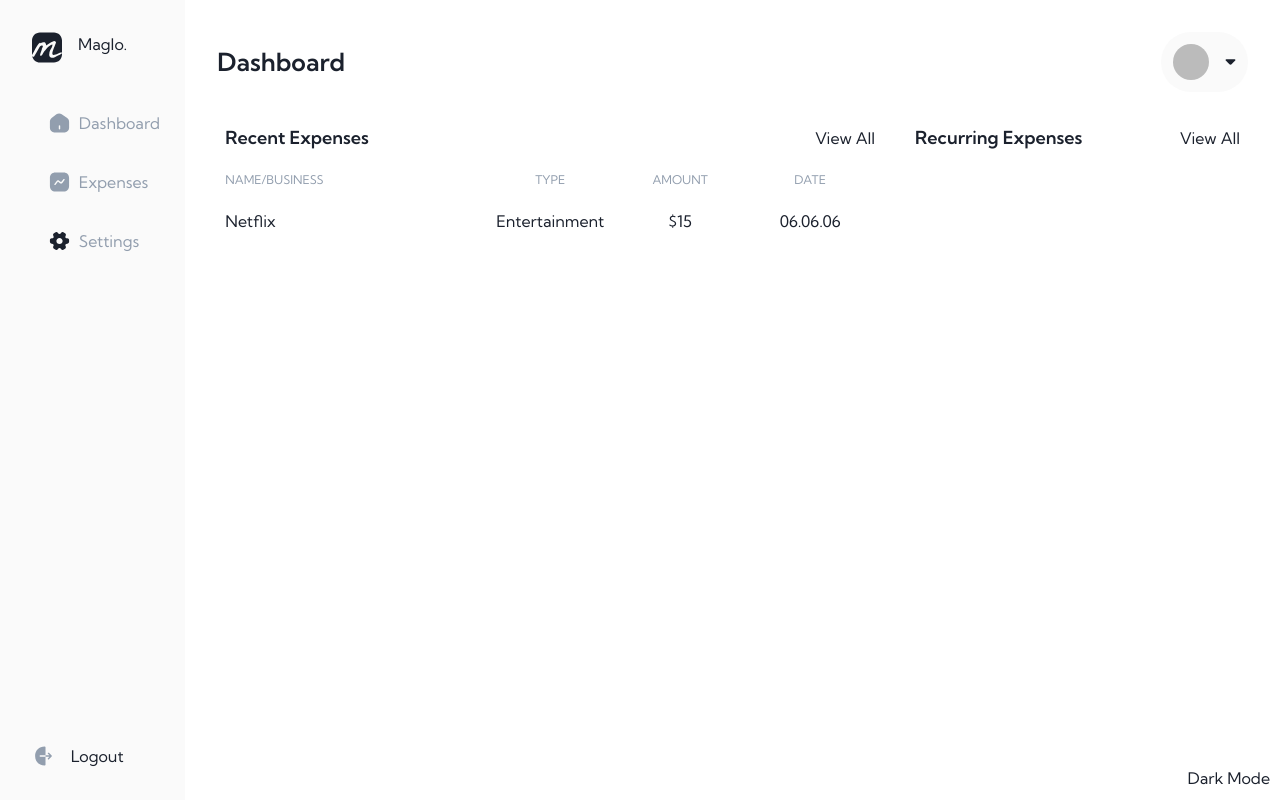
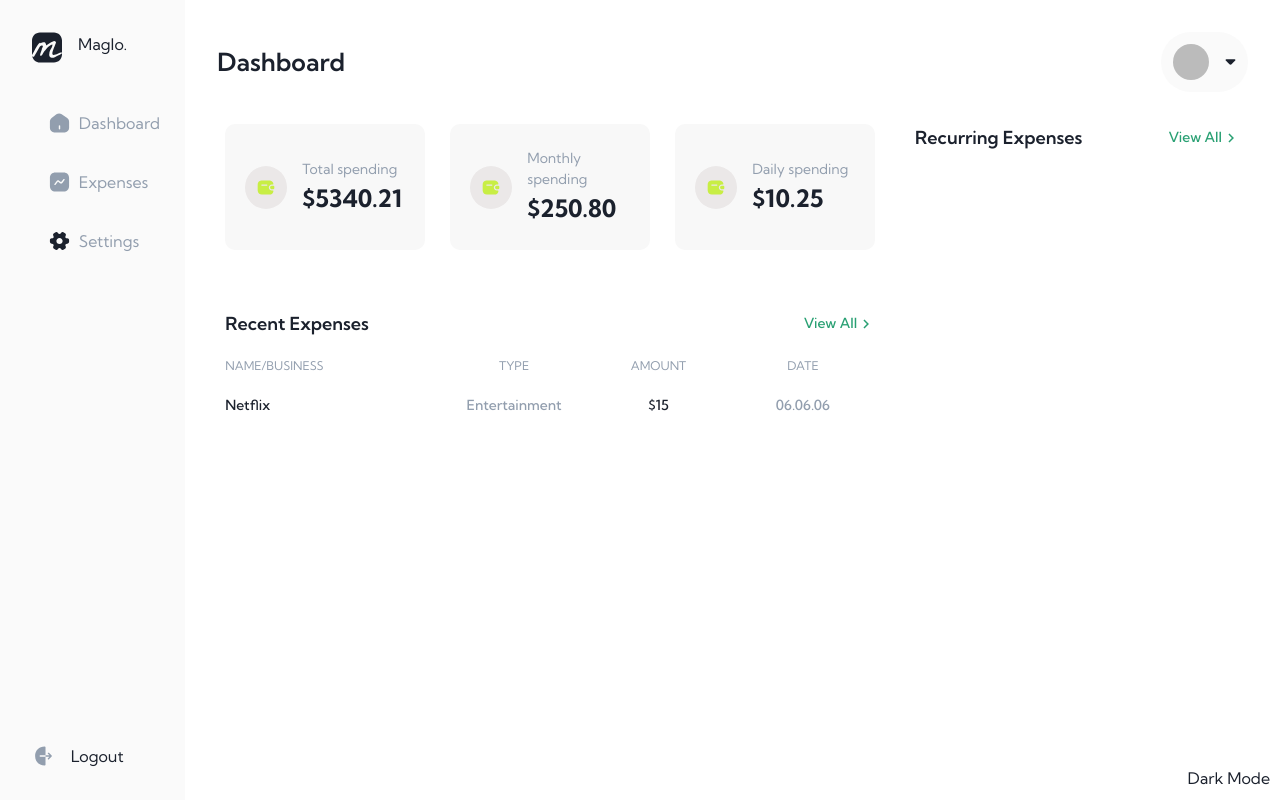
Before and after one commit to BreatheTempest/React-Expense-Tracker, a React (Create React App) app: page / in a window 1280 px wide. Built offline with nearby package versions, Linux system fonts and the light colour scheme; no server answers; the database is empty; sample sign-in values are in the browser's storage.

Commit message:
Add expenses cards and fixed snapshot from db

```diff
--- a/src/components/Expense/Expense.css
+++ b/src/components/Expense/Expense.css
@@ -1,8 +1,30 @@
 .expense {
 	display: grid;
-	grid-template-columns: 2fr 1fr 1fr 1fr;
+	grid-template-columns: 1.5fr 1fr 1fr 1fr;
 }
 
 .expense :not(:first-child) {
 	text-align: center;
 }
+
+.name,
+.amount,
+.date,
+.type {
+	font-size: var(--font-size-400);
+	font-weight: var(--font-weight-medium);
+}
+
+.type,
+.date {
+	color: var(--font-clr-secondary-200);
+}
+
+.expenses-title button {
+	color: #29a073;
+	display: flex;
+	flex-direction: row-reverse;
+	align-items: center;
+	font-size: var(--font-size-400);
+	font-weight: var(--font-weight-medium);
+}
--- a/src/components/Expense/Expense.js
+++ b/src/components/Expense/Expense.js
@@ -5,7 +5,10 @@ import Button from '../Button';
 export default function Expense(props) {
 	return (
 		<div className="expense">
-			<div className="name">{props.title}</div>
+			<div className="name">
+				{props.img && <img src={props.img} alt="" />}
+				<p>{props.title}</p>
+			</div>
 			<div className="type">{props.type}</div>
 			<div className="amount">{props.amount}</div>
 			<div className="date">{props.date}</div>
--- /dev/null
+++ b/src/components/Spending/Spending.css
@@ -0,0 +1,24 @@
+.spending-card {
+	display: flex;
+	gap: 15px;
+	padding: 24px 20px;
+	background-color: #f8f8f8;
+	border-radius: 10px;
+	align-items: center;
+}
+
+.spending-card img {
+	background-color: #ebe8e8;
+	padding: 11px;
+	border-radius: 50%;
+}
+
+.spending-card p {
+	color: var(--font-clr-secondary-200);
+	font-size: var(--font-size-400);
+}
+
+.spending-card h3 {
+	font-size: 24px;
+	font-weight: var(--font-weight-bold);
+}
--- /dev/null
+++ b/src/components/Spending/Spending.js
@@ -0,0 +1,14 @@
+import React from 'react';
+import './Spending.css';
+
+export default function Spending(props) {
+	return (
+		<div className="spending-card">
+			<img src={props.icon} alt="" />
+			<div>
+				<p>{props.rate}</p>
+				<h3>{props.value}</h3>
+			</div>
+		</div>
+	);
+}
--- a/src/contexts/AuthContext.js
+++ b/src/contexts/AuthContext.js
@@ -13,7 +13,7 @@ import {
 	updatePassword,
 } from 'firebase/auth';
 import { auth, db } from '../firebase';
-import { getDoc, doc, setDoc, updateDoc } from 'firebase/firestore';
+import { getDoc, doc, setDoc, updateDoc, onSnapshot } from 'firebase/firestore';
 
 const AuthContext = createContext();
 
@@ -86,7 +86,17 @@ export default function AuthProvider({ children }) {
 			}
 		};
 		getUserDetails();
-	}, [currentUser, userDetails]);
+	}, [currentUser]);
+
+	useEffect(() => {
+		if (currentUser) {
+			const docRef = doc(db, 'users', currentUser.uid);
+			onSnapshot(docRef, async (doc) => {
+				const info = await doc.data();
+				setUserDetails(info);
+			});
+		}
+	}, [userDetails]);
 
 	const value = {
 		currentUser,
--- a/src/pages/Dashboard/index.js
+++ b/src/pages/Dashboard/index.js
@@ -1,7 +1,11 @@
 import React, { useState } from 'react';
 import Expense from '../../components/Expense/Expense';
+import Spending from '../../components/Spending/Spending';
 import Button from '../../components/Button';
 import './style.css';
+
+import expand from '../../assets/icons/expand-right.svg';
+import wallet from '../../assets/icons/wallet.svg';
 
 export default function Dashboard() {
 	const [data, setData] = useState([
@@ -26,12 +30,16 @@ export default function Dashboard() {
 	return (
 		<div className="dashboard">
 			<section className="right-section">
-				<div className="spending"></div>
+				<div className="spending">
+					<Spending icon={wallet} rate="Total spending" value="$5340.21" />
+					<Spending icon={wallet} rate="Monthly spending" value="$250.80" />
+					<Spending icon={wallet} rate="Daily spending" value="$10.25" />
+				</div>
 				<div className="graph"></div>
 				<div className="recent-expenses">
 					<div className="expenses-title">
 						<h2>Recent Expenses</h2>
-						<Button value="View All" />
+						<Button value="View All" icon={expand} />
 					</div>
 					<div className="columns">
 						<p>NAME/BUSINESS</p>
@@ -45,7 +53,7 @@ export default function Dashboard() {
 			<section className="recurring">
 				<div className="expenses-title">
 					<h2>Recurring Expenses</h2>
-					<Button value="View All" />
+					<Button value="View All" icon={expand} />
 				</div>
 			</section>
 		</div>
--- a/src/pages/Dashboard/style.css
+++ b/src/pages/Dashboard/style.css
@@ -3,6 +3,18 @@
 	grid-template-columns: 2fr 1fr;
 	gap: 40px;
 	margin-inline: 40px;
+}
+
+.right-section {
+	display: grid;
+	gap: 30px;
+}
+
+.spending {
+	display: grid;
+	width: 100%;
+	gap: 25px;
+	grid-template-columns: 1fr 1fr 1fr;
 }
 
 .recent-expenses {
@@ -22,7 +34,7 @@
 
 .columns {
 	display: grid;
-	grid-template-columns: 2fr 1fr 1fr 1fr;
+	grid-template-columns: 1.5fr 1fr 1fr 1fr;
 	font-size: var(--font-size-300);
 	color: var(--font-clr-secondary-200);
 }
--- a/src/pages/Settings/Settings.js
+++ b/src/pages/Settings/Settings.js
@@ -162,7 +162,11 @@ export default function Settings() {
 					/>
 				</div>
 				{editSettings && (
-					<Button class="settings-btn" value="Update" onSubmit={handleSubmit} />
+					<Button
+						class="settings-btn"
+						value="Update"
+						onClick={(e) => handleSubmit(e)}
+					/>
 				)}
 			</form>
 		</section>
--- a/src/style.css
+++ b/src/style.css
@@ -127,7 +127,7 @@ html:focus-within {
 }
 
 .input-element input {
-	border: 2px solid #f2f2f2;
+	border: 1px solid #f2f2f2;
 	border-radius: 10px;
 	font-weight: var(--font-weight-medium);
 	font-size: var(--font-size-500);
```
Also changed, not shown: src/assets/icons/expand-right.svg (added), src/assets/icons/wallet.svg (added).
